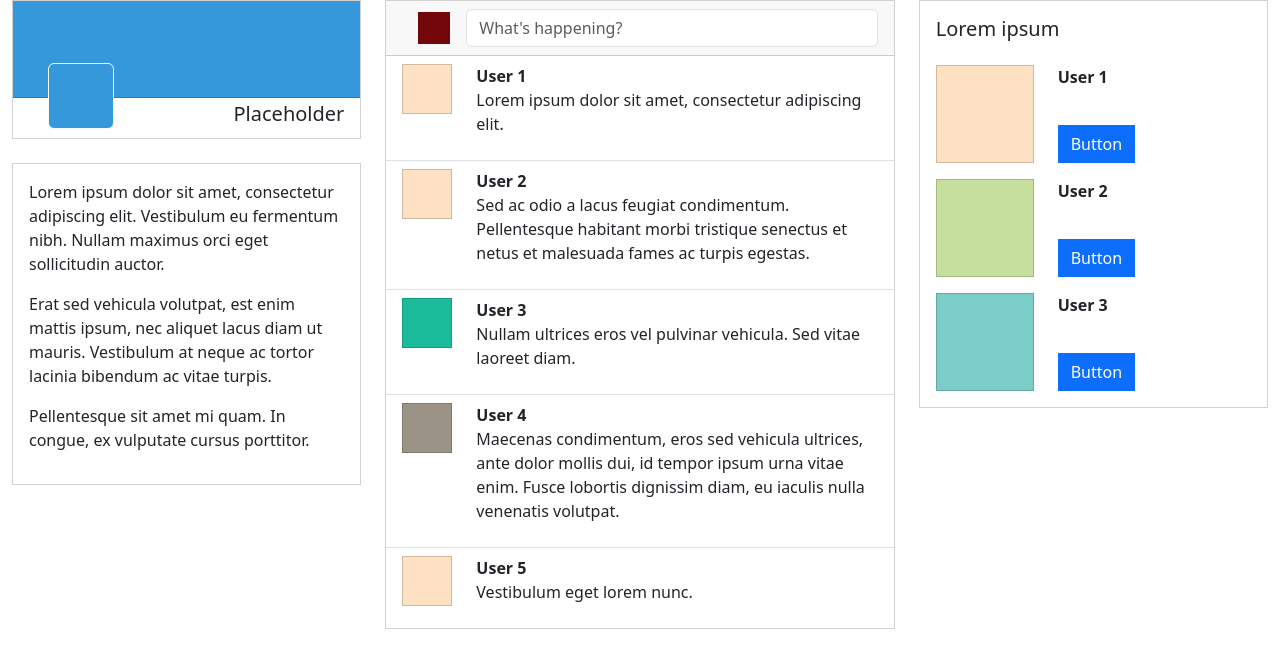
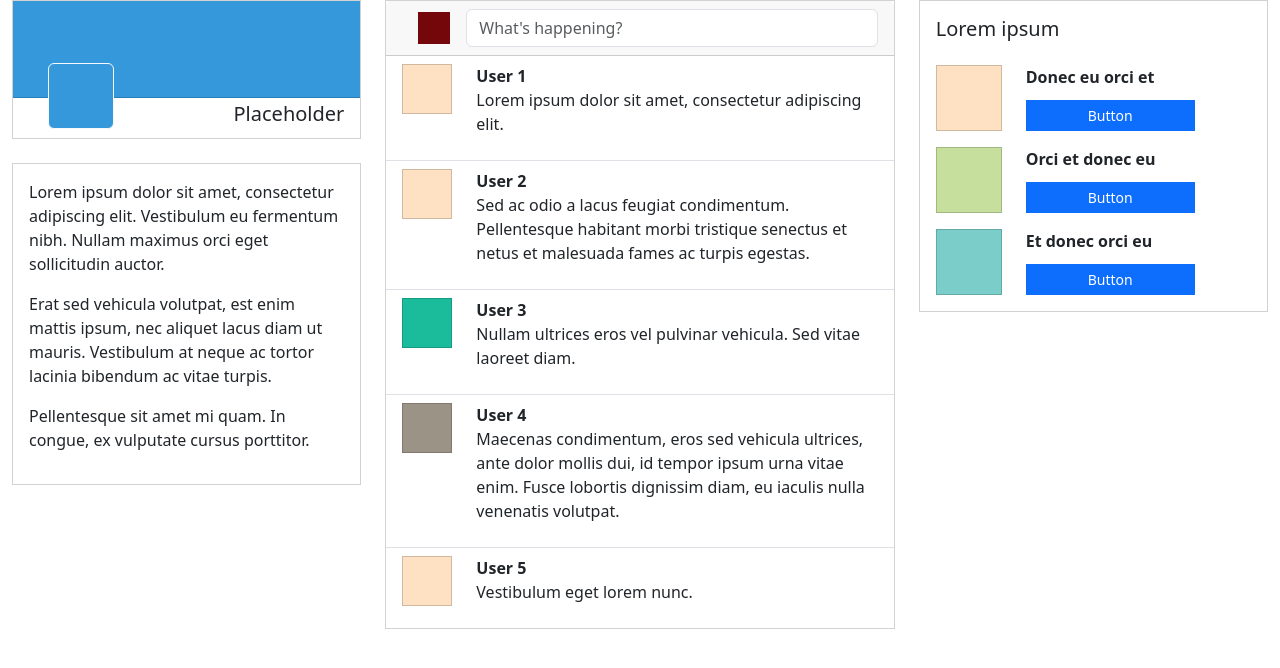
Before and after one commit to Hoomee90/social-media-clone, a React (Create React App) app: page / in a window 1280 px wide. Shown: the top 668 px of the page. Built offline with nearby package versions, Linux system fonts and the light colour scheme.

Commit message:
update account column styles

```diff
--- a/src/components/Account.js
+++ b/src/components/Account.js
@@ -8,11 +8,11 @@ function Account(props) {
   return (
     <React.Fragment>
       <Row>
-        <Col xs="auto"><Card className="p-5" style={props.profileColor}></Card></Col>
+        <Col xs="auto"><Card className="account" style={props.profileColor}></Card></Col>
 
         <Col className="d-flex align-items-start flex-column">
           <p className="mb-0"><strong>{props.userName}</strong></p>
-          <Button className="mt-auto">Button</Button>
+          <Button size="sm" className="mt-auto w-75">Button</Button>
         </Col>
       </Row>
     </React.Fragment>
--- a/src/components/AccountsColumn.js
+++ b/src/components/AccountsColumn.js
@@ -22,15 +22,15 @@ function AccountsColumn() {
 
 const accountList = [
   {
-    userName: "User 1",
+    userName: "Donec eu orci et",
     profileColor: { backgroundColor: "#FEE0C2" }
   },
   {
-    userName: "User 2",
+    userName: "Orci et donec eu",
     profileColor: { backgroundColor: "#C6DF9C" }
   },
   {
-    userName: "User 3",
+    userName: "Et donec orci eu",
     profileColor: { backgroundColor: "#7BCDC9" }
   },
 ]
--- a/src/index.css
+++ b/src/index.css
@@ -13,3 +13,7 @@
   top: 45%;
   left: 10%;
 }
+
+.account {
+  padding: 2em;
+}
```
